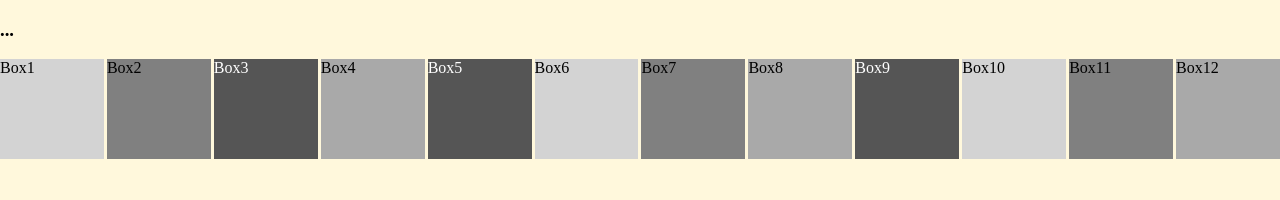
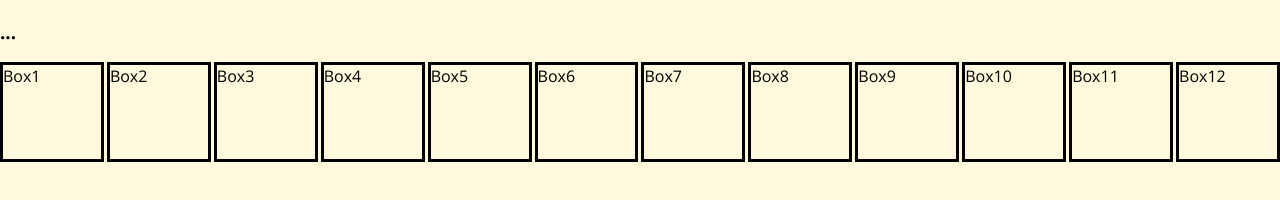
Before and after one commit to standardfiber/css-grid, a plain HTML site: page index.html in a window 1280 px wide. Drawn offline with nearby package versions, Linux system fonts and the light colour scheme.

Commit message:
Removed colors and added Open Sans Google Font

```diff
--- a/index.html
+++ b/index.html
@@ -4,6 +4,7 @@
     <meta charset="UTF-8" />
     <meta name="viewport" content="width=device-width, initial-scale=1.0" />
     <meta http-equiv="X-UA-Compatible" content="ie=edge" />
+    <link href="https://fonts.googleapis.com/css?family=Open+Sans:400,700&display=swap" rel="stylesheet">
     <link rel="stylesheet" href="styles.css" />
     <link rel="stylesheet" href="main.css" />
     <title>CSS Grid</title>
--- a/styles.css
+++ b/styles.css
@@ -1,21 +1,20 @@
 body {
   margin: 0;
   background: cornsilk;
+  font-family: 'Open Sans', sans-serif;
 }
 
-.box1, .box6, .box10 {
-  background: lightgray;
+.box1,
+.box2,
+.box3,
+.box4,
+.box5,
+.box6,
+.box7,
+.box8,
+.box9,
+.box10,
+.box11,
+.box12 {
+  border: 3px solid black;
 }
-
-.box2, .box7, .box11 {
-  background: gray;
-}
-
-.box3, .box5, .box9 {
-  background: #555;
-  color: white;
-}
-
-.box4, .box8, .box12 {
-  background: darkgray;
-}
```
